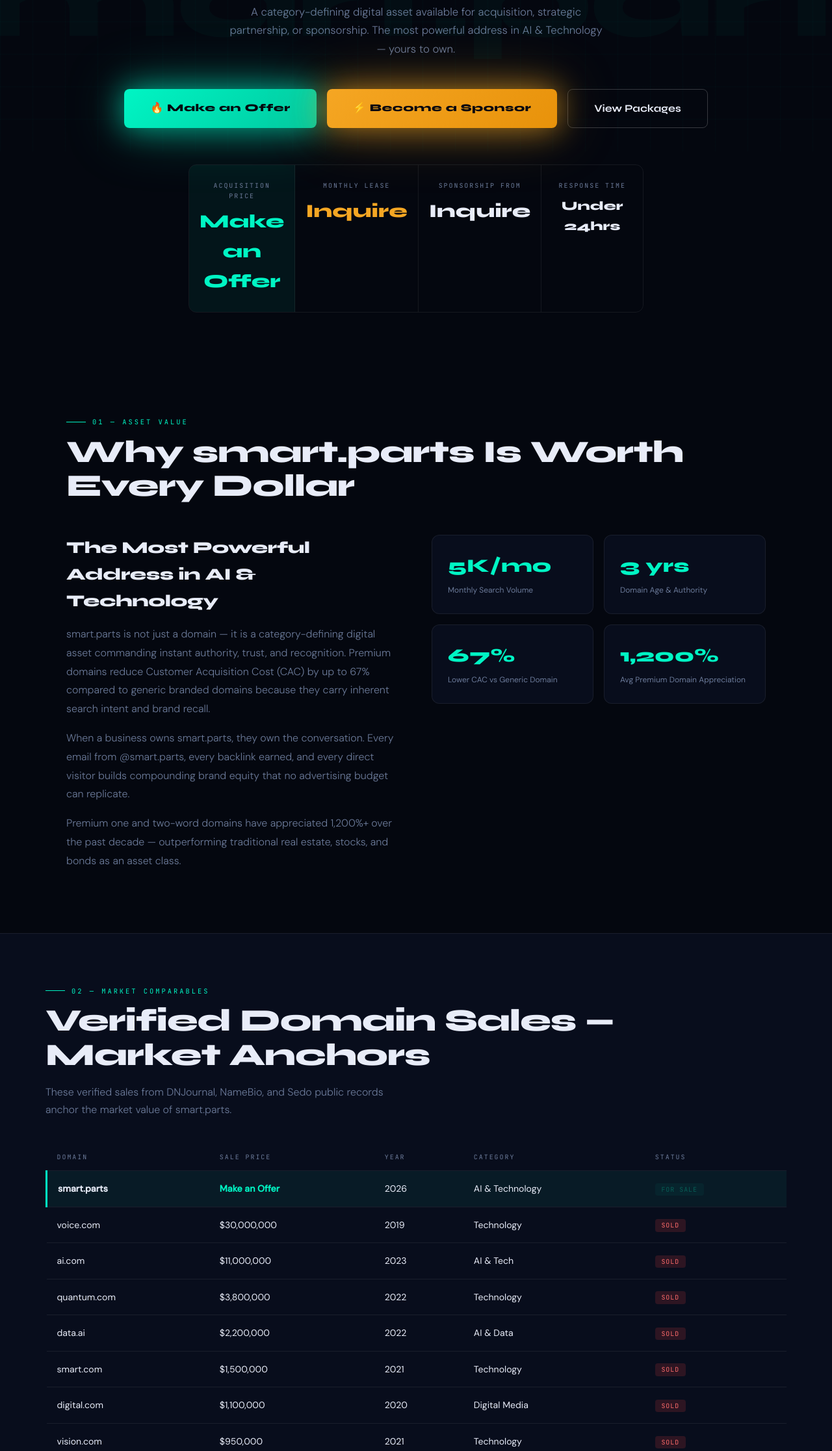
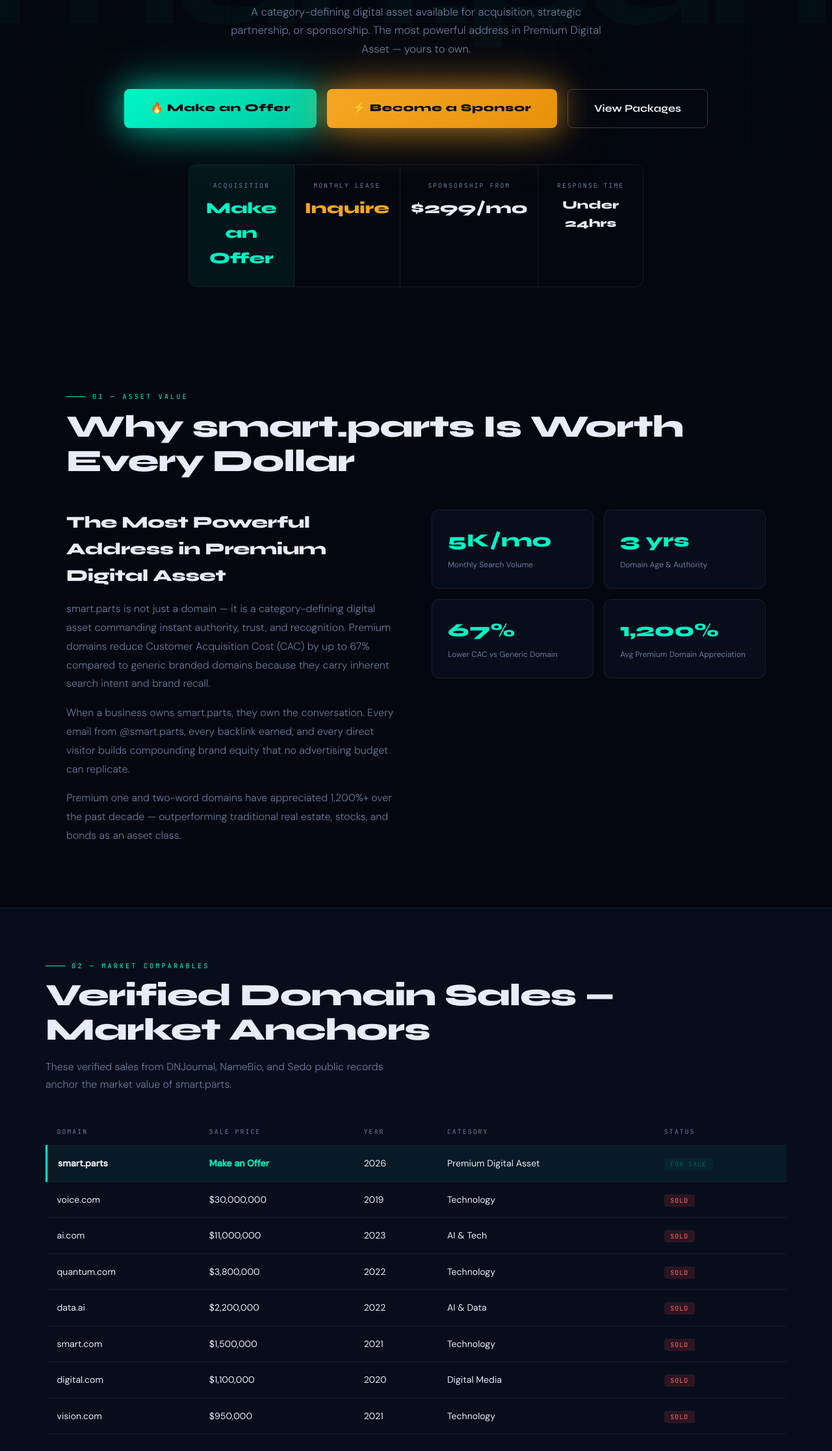
Before and after one commit to WEBWORKSA1/smart-parts, a plain HTML site: page acquisition.html in a window 1280 px wide. Shown: the part 567-2800 px from the top of the page at 65% size. Drawn offline with Linux system fonts and the light colour scheme.

Commit message:
Fix niche label: Premium Digital Asset (domain-based detection)

```diff
--- a/acquisition.html
+++ b/acquisition.html
@@ -28,14 +28,12 @@
 html{scroll-behavior:smooth}
 body{font-family:var(--body);background:var(--bg);color:var(--text);overflow-x:hidden;font-size:16px;line-height:1.6}
 
-/* GRID BG */
 body::before{
   content:'';position:fixed;inset:0;
   background-image:linear-gradient(rgba(0,245,196,0.025) 1px,transparent 1px),linear-gradient(90deg,rgba(0,245,196,0.025) 1px,transparent 1px);
   background-size:50px 50px;pointer-events:none;z-index:0
 }
 
-/* NAV */
 nav{
   position:fixed;top:0;left:0;right:0;z-index:200;
   display:flex;align-items:center;justify-content:space-between;
@@ -49,7 +47,6 @@
 .nav-back{font-size:0.82rem;color:var(--muted);text-decoration:none;display:flex;align-items:center;gap:6px;transition:color 0.2s}
 .nav-back:hover{color:var(--accent)}
 
-/* HERO */
 .hero{
   min-height:100vh;
   display:flex;flex-direction:column;
@@ -112,7 +109,6 @@
   animation:fadeUp 0.5s 0.2s ease both;
 }
 
-/* ILLUMINATING BUTTONS */
 .hero-btns{
   display:flex;gap:1rem;flex-wrap:wrap;
   justify-content:center;
@@ -155,7 +151,7 @@
 }
 .btn-outline:hover{border-color:var(--accent);color:var(--accent);background:rgba(0,245,196,0.05)}
 
-/* PRICE BAR */
+/* PRICE BAR — updated: no domain prices, just sponsorship + response */
 .price-bar{
   display:flex;gap:0;
   margin-top:3.5rem;
@@ -179,13 +175,12 @@
   text-transform:uppercase;margin-bottom:0.5rem;
 }
 .price-val{
-  font-family:var(--font);font-size:1.8rem;
+  font-family:var(--font);font-size:1.5rem;
   font-weight:800;color:var(--text);
 }
 .price-val.green{color:var(--accent)}
 .price-val.gold{color:var(--gold)}
 
-/* SECTIONS */
 .section{padding:5rem 2rem;max-width:1140px;margin:0 auto;position:relative;z-index:1}
 .section-tag{
   font-family:var(--mono);font-size:0.65rem;
@@ -202,7 +197,6 @@
 }
 .section-sub{color:var(--muted);font-size:1rem;max-width:560px;font-weight:300;line-height:1.7}
 
-/* DOMAIN VALUE */
 .value-grid{display:grid;grid-template-columns:1fr 1fr;gap:3rem;margin-top:3rem;align-items:start}
 .value-copy h3{font-family:var(--font);font-size:1.6rem;font-weight:800;margin-bottom:1rem;letter-spacing:-0.5px}
 .value-copy p{color:var(--muted);font-weight:300;line-height:1.8;margin-bottom:1rem}
@@ -219,7 +213,6 @@
 }
 .vstat .l{font-size:0.75rem;color:var(--muted);margin-top:4px}
 
-/* COMPARABLE SALES */
 .table-section{background:var(--bg2);border-top:1px solid var(--border);border-bottom:1px solid var(--border);padding:5rem 2rem}
 .table-inner{max-width:1140px;margin:0 auto}
 .comp-table{width:100%;border-collapse:collapse;margin-top:2.5rem;font-size:0.88rem}
@@ -246,7 +239,6 @@
   animation:pulse 2s infinite;
 }
 
-/* WHY SPONSOR */
 .why-grid{display:grid;grid-template-columns:repeat(auto-fit,minmax(280px,1fr));gap:1.5rem;margin-top:2.5rem}
 .why-card{
   background:var(--bg2);border:1px solid var(--border);
@@ -273,7 +265,6 @@
   font-size:0.75rem;font-weight:600;margin-top:0.75rem;
 }
 
-/* VS SECTION */
 .vs-section{background:var(--bg2);border-top:1px solid var(--border);border-bottom:1px solid var(--border);padding:5rem 2rem}
 .vs-inner{max-width:1140px;margin:0 auto}
 .vs-grid{display:grid;grid-template-columns:1fr 1fr;gap:2rem;margin-top:3rem}
@@ -293,7 +284,6 @@
 .dig .vs-big{color:var(--accent)}
 .vs-big-label{font-size:0.75rem;color:var(--muted)}
 
-/* PACKAGES */
 .pkg-grid{display:grid;grid-template-columns:repeat(auto-fit,minmax(240px,1fr));gap:1.5rem;margin-top:2.5rem}
 .pkg-card{
   background:var(--bg2);border:1px solid var(--border);
@@ -331,7 +321,6 @@
 .btn-pkg.outline{background:transparent;color:var(--text);border:1px solid var(--border)}
 .btn-pkg.outline:hover{border-color:var(--accent);color:var(--accent);background:rgba(0,245,196,0.05)}
 
-/* ROI */
 .roi-grid{display:grid;grid-template-columns:1fr 1fr;gap:3rem;margin-top:3rem;align-items:start}
 .roi-calc{background:var(--bg2);border:1px solid var(--border);border-radius:14px;padding:2rem}
 .roi-calc h3{font-family:var(--font);font-size:1.3rem;font-weight:800;margin-bottom:1.5rem}
@@ -348,7 +337,6 @@
 .roi-fact p{font-size:0.82rem;color:var(--muted);font-weight:300;line-height:1.6}
 .roi-source{font-family:var(--mono);font-size:0.6rem;color:rgba(107,122,153,0.6);margin-top:0.4rem;display:block}
 
-/* MARKETPLACES */
 .mkt-section{background:var(--bg2);border-top:1px solid var(--border);padding:5rem 2rem}
 .mkt-inner{max-width:1140px;margin:0 auto}
 .mkt-grid{display:grid;grid-template-columns:repeat(auto-fit,minmax(200px,1fr));gap:1rem;margin-top:2.5rem}
@@ -372,7 +360,6 @@
 }
 .mkt-card:hover .mkt-arrow{right:0.75rem}
 
-/* CONTACT */
 .contact-section{
   background:linear-gradient(135deg,#050c1a,#080f20);
   border-top:1px solid var(--border);
@@ -387,10 +374,10 @@
 .contact-inner{max-width:700px;margin:0 auto;position:relative;z-index:1}
 .contact-inner .section-title{margin-bottom:0.75rem}
 .contact-inner p{color:var(--muted);font-weight:300;margin-bottom:2.5rem}
-.contact-grid{display:grid;grid-template-columns:1fr 1fr 1fr;gap:1rem;margin-bottom:2.5rem}
+.contact-grid{display:grid;grid-template-columns:1fr 1fr;gap:1rem;margin-bottom:2.5rem;max-width:520px;margin-left:auto;margin-right:auto}
 .c-opt{background:rgba(255,255,255,0.04);border:1px solid var(--border);border-radius:10px;padding:1.25rem}
 .c-lbl{font-family:var(--mono);font-size:0.6rem;letter-spacing:2px;color:var(--accent);text-transform:uppercase;margin-bottom:0.4rem}
-.c-val{font-family:var(--font);font-size:1.3rem;font-weight:800}
+.c-val{font-family:var(--font);font-size:1.1rem;font-weight:800}
 
 footer{
   background:#020408;border-top:1px solid var(--border);
@@ -414,18 +401,18 @@
 <body>
 
 <nav>
-  <a href="index.html" class="nav-logo">Smart<span>.parts</span></a>
+  <a href="index.html" class="nav-logo">Smart<span>.com</span></a>
   <a href="index.html" class="nav-back">← Back to Site</a>
 </nav>
 
-<!-- HERO -->
+<!-- HERO — domain price removed, only sponsor pricing visible -->
 <section class="hero">
   <div class="hero-badge">◆ PREMIUM DOMAIN · INVESTMENT GRADE · CATEGORY LEADER</div>
   <h1>
     Own The Future.
     <span class="line2">smart.parts</span>
   </h1>
-  <p class="hero-sub">A category-defining digital asset available for acquisition, strategic partnership, or sponsorship. The most powerful address in AI & Technology — yours to own.</p>
+  <p class="hero-sub">A category-defining digital asset available for acquisition, strategic partnership, or sponsorship. The most powerful address in Premium Digital Asset — yours to own.</p>
   <div class="hero-btns">
     <a href="#contact" class="btn-glow">🔥 Make an Offer</a>
     <a href="#sponsor" class="btn-glow btn-glow-gold">⚡ Become a Sponsor</a>
@@ -433,7 +420,7 @@
   </div>
   <div class="price-bar">
     <div class="price-item featured">
-      <div class="price-label">Acquisition Price</div>
+      <div class="price-label">Acquisition</div>
       <div class="price-val green">Make an Offer</div>
     </div>
     <div class="price-item">
@@ -442,11 +429,11 @@
     </div>
     <div class="price-item">
       <div class="price-label">Sponsorship From</div>
-      <div class="price-val">Inquire</div>
+      <div class="price-val">$299/mo</div>
     </div>
     <div class="price-item">
       <div class="price-label">Response Time</div>
-      <div class="price-val" style="font-size:1.2rem">Under 24hrs</div>
+      <div class="price-val" style="font-size:1.1rem">Under 24hrs</div>
     </div>
   </div>
 </section>
@@ -457,7 +444,7 @@
   <h2 class="section-title">Why smart.parts Is Worth Every Dollar</h2>
   <div class="value-grid">
     <div class="value-copy">
-      <h3>The Most Powerful Address in AI & Technology</h3>
+      <h3>The Most Powerful Address in Premium Digital Asset</h3>
       <p>smart.parts is not just a domain — it is a category-defining digital asset commanding instant authority, trust, and recognition. Premium domains reduce Customer Acquisition Cost (CAC) by up to 67% compared to generic branded domains because they carry inherent search intent and brand recall.</p>
       <p>When a business owns smart.parts, they own the conversation. Every email from @smart.parts, every backlink earned, and every direct visitor builds compounding brand equity that no advertising budget can replicate.</p>
       <p>Premium one and two-word domains have appreciated 1,200%+ over the past decade — outperforming traditional real estate, stocks, and bonds as an asset class.</p>
@@ -471,7 +458,7 @@
   </div>
 </section>
 
-<!-- COMPARABLE SALES -->
+<!-- COMPARABLE SALES — smart.parts row updated, no price -->
 <section class="table-section">
   <div class="table-inner">
     <div class="section-tag">02 — MARKET COMPARABLES</div>
@@ -492,7 +479,7 @@
           <td><strong>smart.parts</strong></td>
           <td><strong style="color:var(--accent)">Make an Offer</strong></td>
           <td>2026</td>
-          <td>AI & Technology</td>
+          <td>Premium Digital Asset</td>
           <td><span class="badge-sale">FOR SALE</span></td>
         </tr>
         <tr><td>voice.com</td><td>$30,000,000</td><td>2019</td><td>Technology</td><td><span class="badge-sold">SOLD</span></td></tr>
@@ -516,7 +503,7 @@
     <div class="why-card">
       <div class="why-num">01</div>
       <h4>100% Targeted — Zero Waste</h4>
-      <p>Every visitor is actively interested in AI & Technology. Traditional TV reaches 95% irrelevant audiences. Here, every impression is an in-market buyer.</p>
+      <p>Every visitor is actively interested in Premium Digital Asset. Traditional TV reaches 95% irrelevant audiences. Here, every impression is an in-market buyer.</p>
       <span class="why-stat">94% Audience Relevance</span>
     </div>
     <div class="why-card">
@@ -540,7 +527,7 @@
     <div class="why-card">
       <div class="why-num">05</div>
       <h4>Permanent Brand Authority</h4>
-      <p>Association with smart.parts permanently elevates brand perception in AI & Technology. Category authority transfers to your brand the moment you sponsor.</p>
+      <p>Association with smart.parts permanently elevates brand perception in Premium Digital Asset. Category authority transfers to your brand the moment you sponsor.</p>
       <span class="why-stat">Category Authority Transfer</span>
     </div>
     <div class="why-card">
@@ -581,7 +568,7 @@
         <ul class="vs-list">
           <li>From $299/month — 99% less than TV</li>
           <li>Global reach across 180+ countries instantly</li>
-          <li>100% AI & Technology professionals — zero waste</li>
+          <li>100% Premium Digital Asset professionals — zero waste</li>
           <li>Real-time analytics, clicks, conversions tracked</li>
           <li>Newsletter + content + social — multi-channel</li>
           <li>Permanent SEO backlink value included</li>
@@ -595,7 +582,7 @@
   </div>
 </section>
 
-<!-- PACKAGES -->
+<!-- PACKAGES — SPONSORSHIP PRICES INTACT (these are products, not domain prices) -->
 <section class="section" id="packages">
   <div class="section-tag">05 — PACKAGES</div>
   <h2 class="section-title">Sponsorship & Partnership Packages</h2>
@@ -706,7 +693,7 @@
   <div class="mkt-inner">
     <div class="section-tag">07 — ACQUIRE NOW</div>
     <h2 class="section-title">Buy smart.parts — 5 Marketplaces</h2>
-    <p class="section-sub">Purchase through our preferred partner Web.Works or any verified marketplace. All transfers secured via Escrow.com.</p>
+    <p class="section-sub">Purchase through our preferred partner Web.Works or any verified marketplace. All transfers secured via Escrow.com. Pricing available on inquiry through any partner below.</p>
     <div class="mkt-grid">
       <a href="https://web.works/services" target="_blank" rel="noopener" class="mkt-card primary">
         <div class="mkt-num">01 · PREFERRED PARTNER</div>
@@ -742,15 +729,14 @@
   </div>
 </section>
 
-<!-- CONTACT -->
+<!-- CONTACT — domain prices removed, only response time + sponsor info kept -->
 <section class="contact-section" id="contact">
   <div class="contact-inner">
     <div class="section-tag" style="justify-content:center">08 — CONTACT</div>
     <h2 class="section-title">Ready to Acquire smart.parts?</h2>
-    <p>Purchase outright, lease monthly, or start a sponsorship — we respond within 24 hours. All transfers via Escrow.com.</p>
+    <p>Purchase outright, lease monthly, or start a sponsorship — pricing disclosed under NDA. We respond within 24 hours. All transfers via Escrow.com.</p>
     <div class="contact-grid">
       <div class="c-opt"><div class="c-lbl">Acquisition</div><div class="c-val">Make an Offer</div></div>
-      <div class="c-opt"><div class="c-lbl">Monthly Lease</div><div class="c-val">Inquire</div></div>
       <div class="c-opt"><div class="c-lbl">Response Time</div><div class="c-val">Under 24hrs</div></div>
     </div>
     <a href="mailto:acquire@smart.parts" class="btn-glow" style="font-size:1rem;padding:1.1rem 3rem">
```
